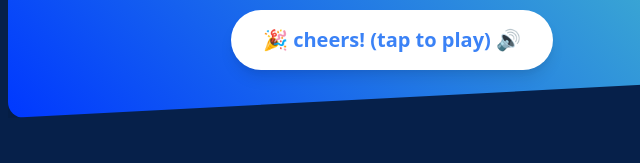
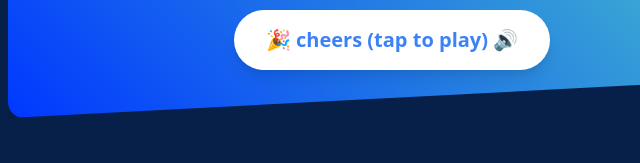
Before and after one commit to ingrid-xu-ai/kai-1-year-anniversary, a plain HTML site: page index.html in a window 1280 px wide. Shown: the part 182-345 px from the top of the page, 248-888 px from the left. Drawn offline with nearby package versions, Linux system fonts and the light colour scheme.

Commit message:
rm exclamation point

```diff
--- a/index.html
+++ b/index.html
@@ -65,7 +65,7 @@
                       It's PeterC's Peter3 Year Anniversary!
                   </h1>
                   <button id="celebrateButton" class="bg-white text-blue-500 px-8 py-4 rounded-full text-xl font-bold hover:bg-blue-50 transition-all shadow-lg">
-                      🎉 cheers! (tap to play) 🔊
+                      🎉 cheers (tap to play) 🔊
                   </button>
                           <!-- Audio Element -->
                   <audio id="celebrationAudio">
```
